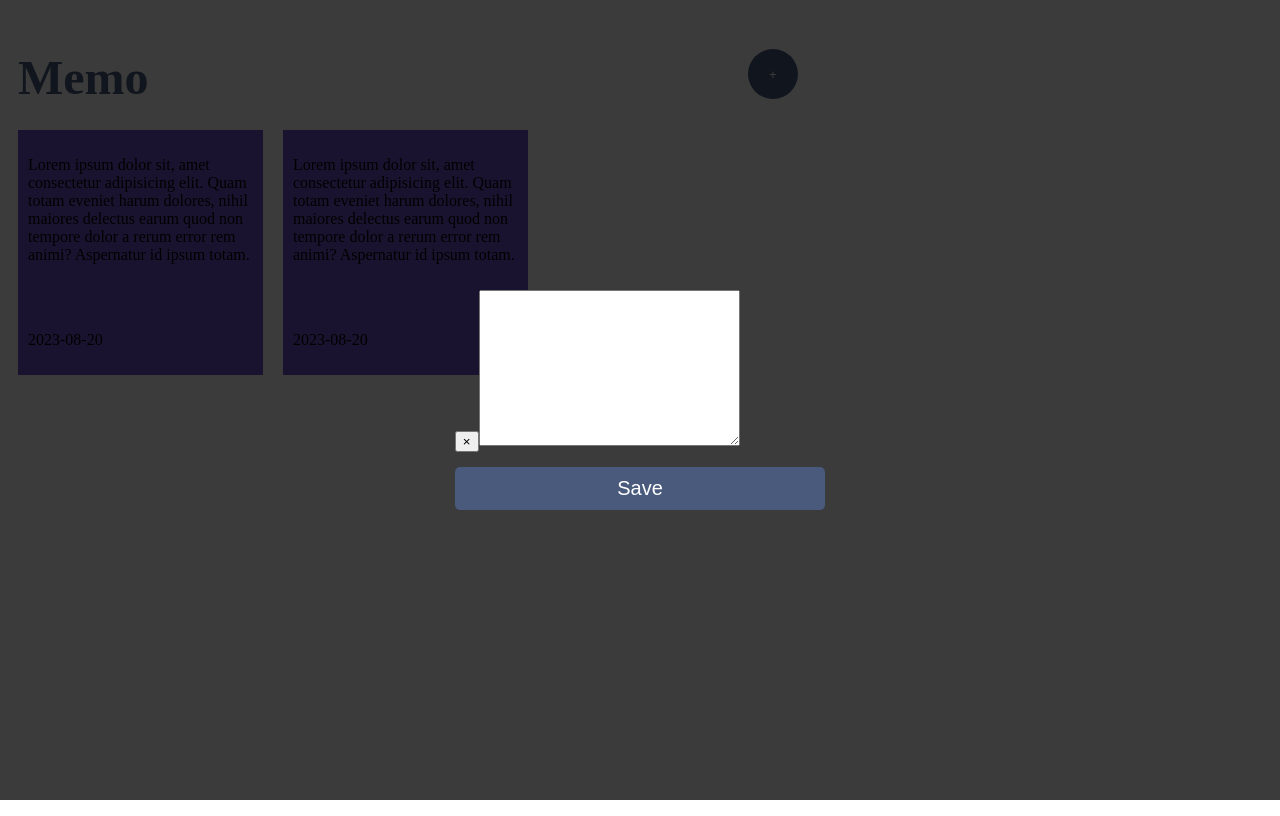
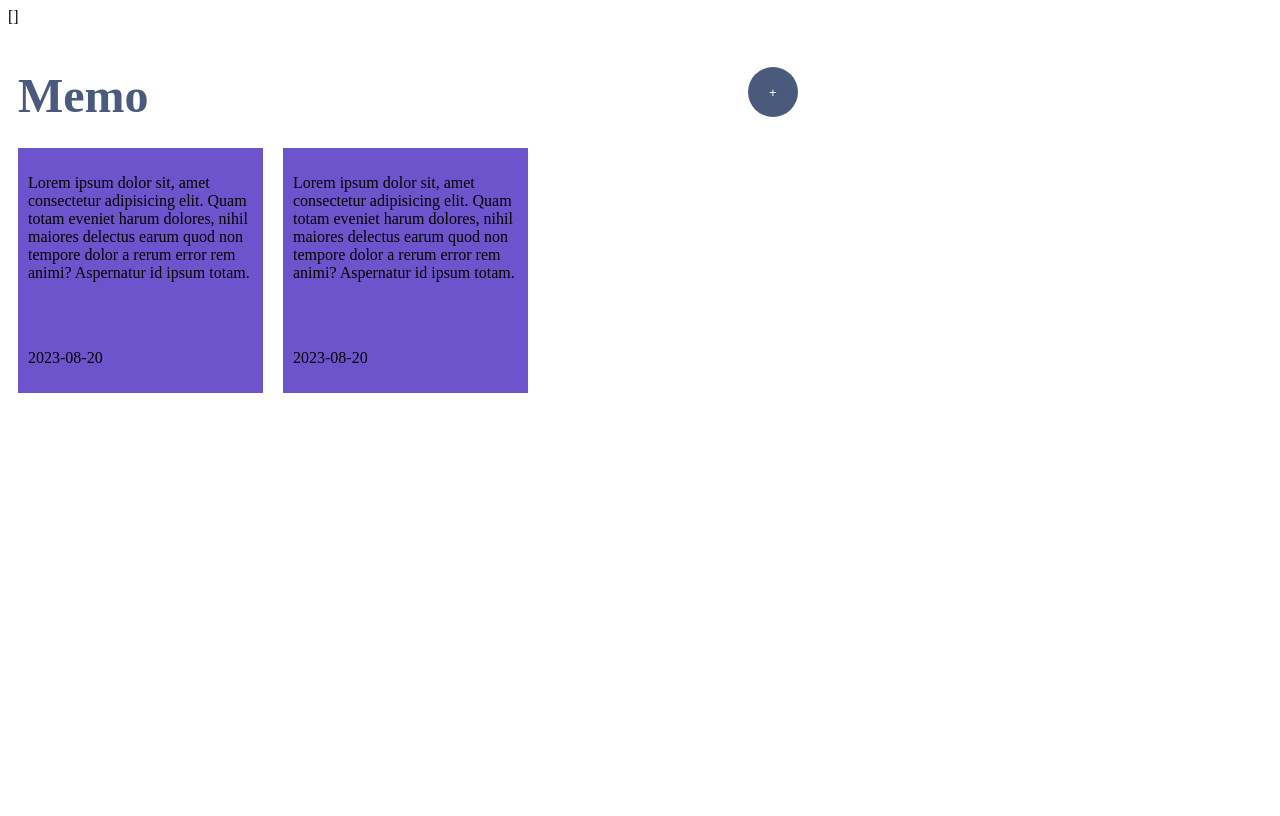
Before and after one commit to Lordfroze/webreaktifvue3, a Vue app in the folder vue-notes/: page / in a window 1280 px wide. Built offline with nearby package versions, Linux system fonts and the light colour scheme.

Commit message:
Membuat Event Handler Untuk Menyimpan Data

```diff
--- a/vue-notes/src/App.vue
+++ b/vue-notes/src/App.vue
@@ -1,15 +1,33 @@
 <script setup>
 import { ref } from "vue";
-const showForm = ref(true)
+const showForm = ref(false) // state untuk menampilkan form modal
+const newMemo = ref("") // state untuk menyimpan inputan memo
+const memos = ref([]) // array untuk menyimpan memo
+
+function addMemo() { // function untuk menambah memo
+  memos.value.push({ // tambah memo ke array memos
+    id: Date.now(),  // membuat id unik untuk setiap memo dari tanggal sekarang
+    memo: newMemo.value, // isi memo dari inputan user
+    date: new Date().toLocaleDateString("id-ID"), // tanggal memo dibuat
+    backgroundColor: getRandomColor(), // warna background memo acak
+  })
+  newMemo.value = "" // clear inputan memo setelah ditambahkan
+  showForm.value = false // hide form modal setelah ditambahkan
+}
+
+function getRandomColor() { // function untuk membuat warna background acak
+  return `#${Math.floor(Math.random() * 16777215).toString(16)}`
+}
 </script>
 
 <template>
   <main>
     <!-- memo -->
+     {{ memos }} <!-- menampilkan array memos -->
     <div class="container">
       <header>
         <h1 class="header-title">Memo</h1>
-        <button class="header-button">+</button>
+        <button @click="showForm = true" class="header-button">+</button>   <!-- tombol tambah memo -->
       </header>
       <!-- card memo -->
       <div class="card-container">
@@ -31,15 +49,15 @@ const showForm = ref(true)
     </div>
     <!-- end memo -->
 
-    <!-- form input memo -->
-    <div v-if="showForm" class="overlay">
+    <!-- form input memo / form modal -->
+    <div v-show="showForm" class="form-overlay">
       <div class="form-modal">
-        <button class="form-close-btn">&times;</button>
-        <textarea name="memo" id="memo" cols="30" rows="10"></textarea>
-        <button class="form-save-btn">Save</button>
+        <button @click="showForm = false" class="form-close-btn">&times;</button>  <!-- tombol close form -->
+        <textarea name="memo" id="memo" cols="30" rows="10" v-model="newMemo"></textarea>
+        <button @click="addMemo" class="form-save-btn">Save</button> <!-- tombol save memo untuk memanggil fungsi addMemo -->
       </div>
     </div>
-    <!-- end form input memo -->
+    <!-- end form input memo / end form modal -->
   </main>
 </template>
 
@@ -98,10 +116,10 @@ header {
   justify-content: space-between;
 }
 
-.overlay {
-  position : absolute;
-  top: 0;
-  left: 0;
+.form-overlay {
+  position : absolute; /** agar posisi diatas semua elemen */
+  top: 0; /** posisi dari atas */
+  left: 0; /** posisi dari kiri */
   width: 100%;
   height: 100%;
   background-color: rgba(0, 0, 0, 0.77);
@@ -109,6 +127,16 @@ header {
   display: flex;
   align-items: center;
   justify-content: center;
+}
+
+.form-modal {
+  width: 420px;
+  background-color: white;
+  border-radius: 10px;
+  padding: 30px;
+  position: relative;
+  display: flex;
+  flex-direction: column;
 }
 
 .form-save-btn {
@@ -123,5 +151,16 @@ header {
   color: white;
 }
 
+.form-close-btn {
+  position: absolute;
+  top: 10px;
+  right: 10px;
+  font-size: 20px;
+  border: none;
+  background-color: transparent;
+  cursor: pointer;
+}
+
+
 
 </style>
```
